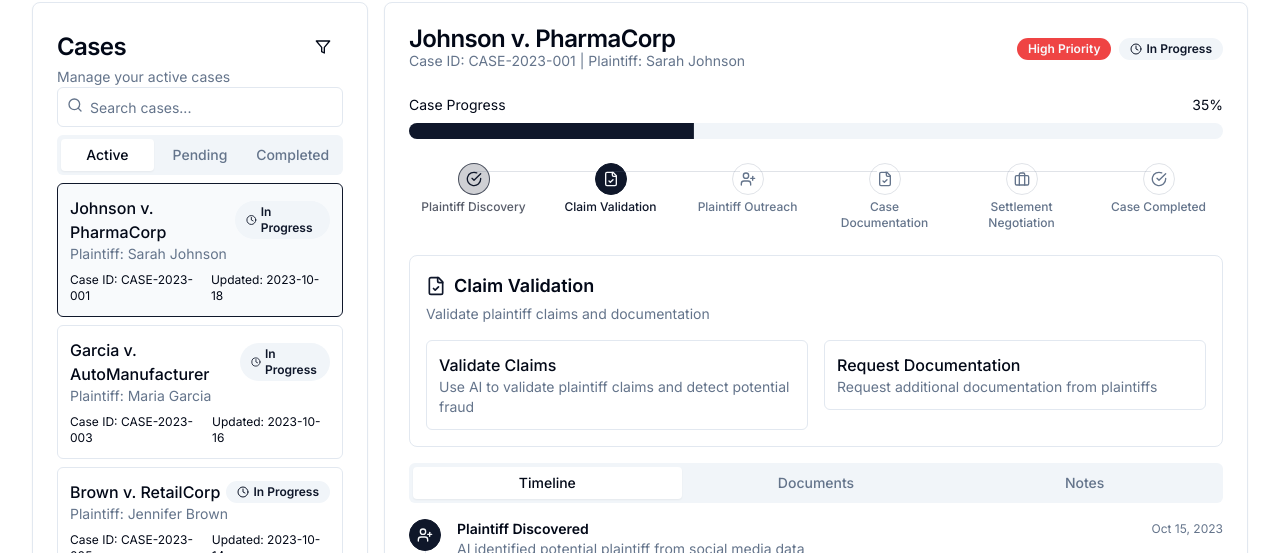
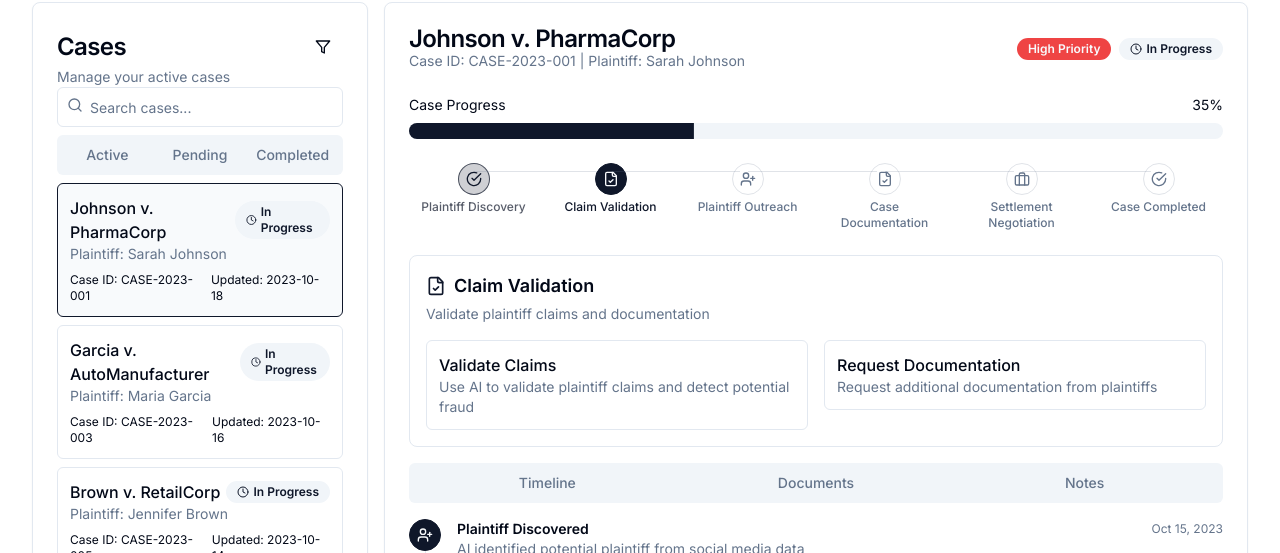
Before and after one commit to dzodze00/claimlylawyer, a Next.js app: page /dashboard/workflow in a window 1280 px wide. Shown: the part 151-704 px from the top of the page. Built offline with nearby package versions, Linux system fonts and the light colour scheme.

Commit message:
Update tabs.tsx

```diff
--- a/components/ui/tabs.tsx
+++ b/components/ui/tabs.tsx
@@ -1,17 +1,51 @@
 "use client"
 
 import * as React from "react"
-import * as TabsPrimitive from "@radix-ui/react-tabs"
-
 import { cn } from "@/lib/utils"
 
-const Tabs = TabsPrimitive.Root
+const Tabs = React.forwardRef<
+  HTMLDivElement,
+  React.HTMLAttributes<HTMLDivElement> & {
+    defaultValue?: string
+    value?: string
+    onValueChange?: (value: string) => void
+  }
+>(({ className, defaultValue, value, onValueChange, children, ...props }, ref) => {
+  const [selectedValue, setSelectedValue] = React.useState(value || defaultValue || "")
 
-const TabsList = React.forwardRef<
-  React.ElementRef<typeof TabsPrimitive.List>,
-  React.ComponentPropsWithoutRef<typeof TabsPrimitive.List>
->(({ className, ...props }, ref) => (
-  <TabsPrimitive.List
+  React.useEffect(() => {
+    if (value !== undefined) {
+      setSelectedValue(value)
+    }
+  }, [value])
+
+  const handleValueChange = React.useCallback(
+    (newValue: string) => {
+      setSelectedValue(newValue)
+      onValueChange?.(newValue)
+    },
+    [onValueChange],
+  )
+
+  return (
+    <div ref={ref} className={cn("w-full", className)} {...props} data-selected-value={selectedValue}>
+      {React.Children.map(children, (child) => {
+        if (React.isValidElement(child)) {
+          return React.cloneElement(child as React.ReactElement<any>, {
+            selectedValue,
+            onValueChange: handleValueChange,
+          })
+        }
+        return child
+      })}
+    </div>
+  )
+})
+Tabs.displayName = "Tabs"
+
+const TabsList = React.forwardRef<HTMLDivElement, React.HTMLAttributes<HTMLDivElement>>(
+  ({ className, ...props }, ref) => (
+    <div
       ref={ref}
       className={cn(
         "inline-flex h-10 items-center justify-center rounded-md bg-muted p-1 text-muted-foreground",
@@ -19,37 +53,51 @@ const TabsList = React.forwardRef<
       )}
       {...props}
     />
-))
-TabsList.displayName = TabsPrimitive.List.displayName
+  ),
+)
+TabsList.displayName = "TabsList"
 
 const TabsTrigger = React.forwardRef<
-  React.ElementRef<typeof TabsPrimitive.Trigger>,
-  React.ComponentPropsWithoutRef<typeof TabsPrimitive.Trigger>
->(({ className, ...props }, ref) => (
-  <TabsPrimitive.Trigger
+  HTMLButtonElement,
+  React.ButtonHTMLAttributes<HTMLButtonElement> & {
+    value: string
+    selectedValue?: string
+    onValueChange?: (value: string) => void
+  }
+>(({ className, value, selectedValue, onValueChange, ...props }, ref) => (
+  <button
     ref={ref}
+    role="tab"
     className={cn(
-      "inline-flex items-center justify-center whitespace-nowrap rounded-sm px-3 py-1.5 text-sm font-medium ring-offset-background transition-all focus-visible:outline-none focus-visible:ring-2 focus-visible:ring-ring focus-visible:ring-offset-2 disabled:pointer-events-none disabled:opacity-50 data-[state=active]:bg-background data-[state=active]:text-foreground data-[state=active]:shadow-sm",
+      "inline-flex items-center justify-center whitespace-nowrap rounded-sm px-3 py-1.5 text-sm font-medium ring-offset-background transition-all focus-visible:outline-none focus-visible:ring-2 focus-visible:ring-ring focus-visible:ring-offset-2 disabled:pointer-events-none disabled:opacity-50",
+      selectedValue === value
+        ? "bg-background text-foreground shadow-sm"
+        : "hover:bg-background/50 hover:text-foreground",
       className,
     )}
+    onClick={() => onValueChange?.(value)}
+    data-state={selectedValue === value ? "active" : "inactive"}
     {...props}
   />
 ))
-TabsTrigger.displayName = TabsPrimitive.Trigger.displayName
+TabsTrigger.displayName = "TabsTrigger"
 
 const TabsContent = React.forwardRef<
-  React.ElementRef<typeof TabsPrimitive.Content>,
-  React.ComponentPropsWithoutRef<typeof TabsPrimitive.Content>
->(({ className, ...props }, ref) => (
-  <TabsPrimitive.Content
+  HTMLDivElement,
+  React.HTMLAttributes<HTMLDivElement> & { value: string; selectedValue?: string }
+>(({ className, value, selectedValue, ...props }, ref) => (
+  <div
     ref={ref}
+    role="tabpanel"
     className={cn(
       "mt-2 ring-offset-background focus-visible:outline-none focus-visible:ring-2 focus-visible:ring-ring focus-visible:ring-offset-2",
+      selectedValue === value ? "block" : "hidden",
       className,
     )}
+    data-state={selectedValue === value ? "active" : "inactive"}
     {...props}
   />
 ))
-TabsContent.displayName = TabsPrimitive.Content.displayName
+TabsContent.displayName = "TabsContent"
 
 export { Tabs, TabsList, TabsTrigger, TabsContent }
```
Lines whose indentation alone changed are shown as unchanged.
